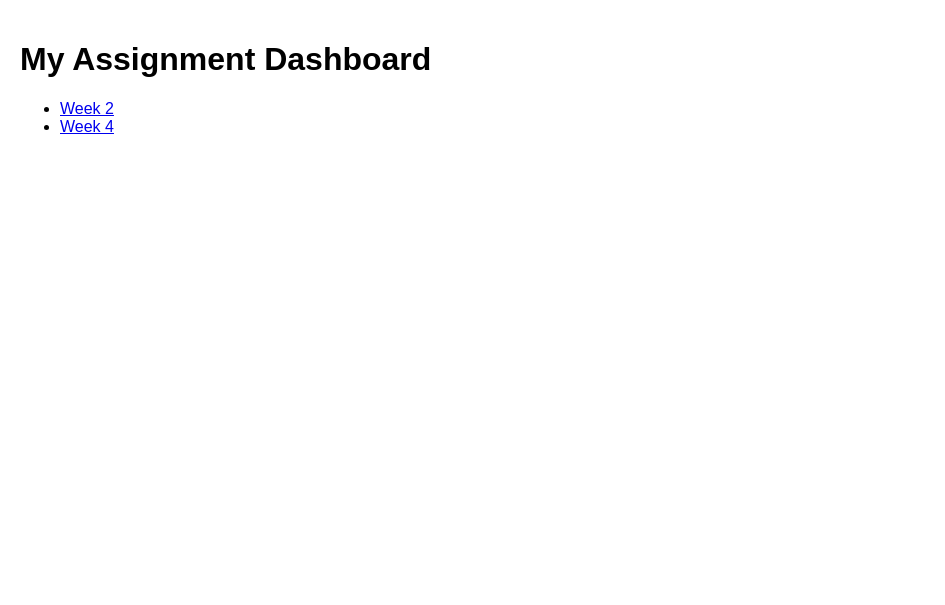
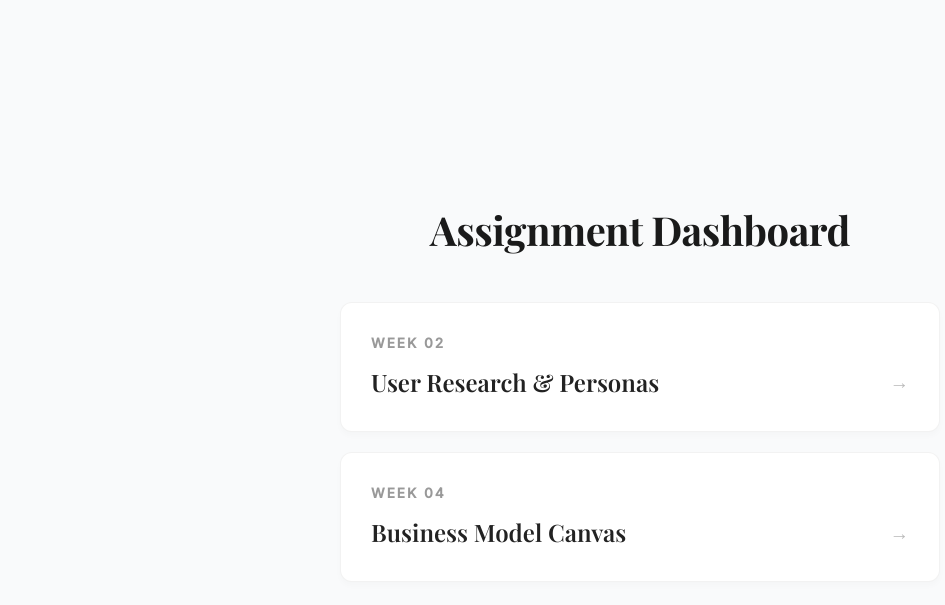
Before and after one commit to tunpisit-jat/DBI225_226, a plain HTML site: page index.html in a window 1280 px wide. Shown: the whole page, without its empty margins (0-945 px from the left). Drawn offline with nearby package versions, Linux system fonts and the light colour scheme; files that its build step writes are made by us from their sources.

Commit message:
Update index.html

```diff
--- a/index.html
+++ b/index.html
@@ -1,21 +1,157 @@
 <!DOCTYPE html>
 <html lang="en">
-
 <head>
     <meta charset="UTF-8">
     <meta name="viewport" content="width=device-width, initial-scale=1.0">
-    <title>แจ้งปัญหาการใช้งาน</title>
+    <title>Assignment Dashboard</title>
 
-    <link rel="stylesheet" href="styles.css">
+    <link rel="preconnect" href="https://fonts.googleapis.com">
+    <link rel="preconnect" href="https://fonts.gstatic.com" crossorigin>
+    <link href="https://fonts.googleapis.com/css2?family=Inter:wght@400;500&family=Playfair+Display:wght@600;700&display=swap" rel="stylesheet">
+
+    <style>
+        * {
+            margin: 0;
+            padding: 0;
+            box-sizing: border-box;
+        }
+
+        body {
+            background-color: #F9FAFB;
+            font-family: 'Inter', sans-serif;
+            color: #333;
+            line-height: 1.6;
+            padding: 40px 20px;
+            display: flex;
+            justify-content: center;
+            align-items: center;
+            min-height: 100vh;
+        }
+
+        /* --- Container --- */
+        .dashboard-container {
+            width: 100%;
+            max-width: 600px;
+        }
+
+        /* --- Header Styling --- */
+        h1 {
+            font-family: 'Playfair Display', serif;
+            font-size: 2.5rem;
+            font-weight: 700;
+            text-align: center;
+            margin-bottom: 40px;
+            color: #1a1a1a;
+            letter-spacing: -0.5px;
+        }
+
+        /* --- List & Link Styling --- */
+        ul {
+            list-style: none;
+        }
+
+        li {
+            margin-bottom: 20px;
+        }
+
+        .assignment-card {
+            display: block;
+            background: #FFFFFF;
+            padding: 30px;
+            text-decoration: none;
+            border-radius: 12px;
+            border: 1px solid rgba(0,0,0,0.05);
+            box-shadow: 0 4px 6px rgba(0, 0, 0, 0.02);
+            transition: all 0.4s cubic-bezier(0.165, 0.84, 0.44, 1);
+            position: relative;
+            overflow: hidden;
+        }
+
+        .assignment-card:hover {
+            transform: translateY(-5px);
+            box-shadow: 0 15px 30px rgba(0, 0, 0, 0.1);
+            border-color: #d4af37;
+        }
+
+        .assignment-card::before {
+            content: '';
+            position: absolute;
+            top: 0;
+            left: 0;
+            width: 4px;
+            height: 100%;
+            background-color: #d4af37;
+            opacity: 0;
+            transition: opacity 0.4s ease;
+        }
+
+        .assignment-card:hover::before {
+            opacity: 1;
+        }
+
+        .week-label {
+            display: block;
+            font-size: 0.85rem;
+            text-transform: uppercase;
+            letter-spacing: 2px;
+            font-weight: 600;
+            color: #999;
+            margin-bottom: 8px;
+        }
+
+        .topic-name {
+            font-family: 'Playfair Display', serif;
+            font-size: 1.5rem;
+            font-weight: 600;
+            color: #222;
+            display: flex;
+            justify-content: space-between;
+            align-items: center;
+        }
+
+        .arrow-icon {
+            font-size: 1.2rem;
+            opacity: 0.3;
+            transform: translateX(0);
+            transition: all 0.4s ease;
+        }
+
+        .assignment-card:hover .arrow-icon {
+            opacity: 1;
+            transform: translateX(10px);
+            color: #d4af37;
+        }
+
+    </style>
 </head>
+<body>
 
-<body>
-    <h1>My Assignment Dashboard</h1>
-<ul>
-  <li><a href="./Week2/">Week 2</a></li>
-  <li><a href="./Week4/">Week 4</a></li>
-</ul>
+    <div class="dashboard-container">
+        <h1>Assignment Dashboard</h1>
+
+        <ul>
+            <li>
+                <a href="./Week2/" class="assignment-card">
+                    <span class="week-label">Week 02</span>
+                    <span class="topic-name">
+                        User Research & Personas
+                        <span class="arrow-icon">→</span>
+                    </span>
+                </a>
+            </li>
+
+            <li>
+                <a href="./Week4/" class="assignment-card">
+                    <span class="week-label">Week 04</span>
+                    <span class="topic-name">
+                        Business Model Canvas
+                        <span class="arrow-icon">→</span>
+                    </span>
+                </a>
+            </li>
+
+             </ul>
+    </div>
+
 </body>
-
-
 </html>
```
